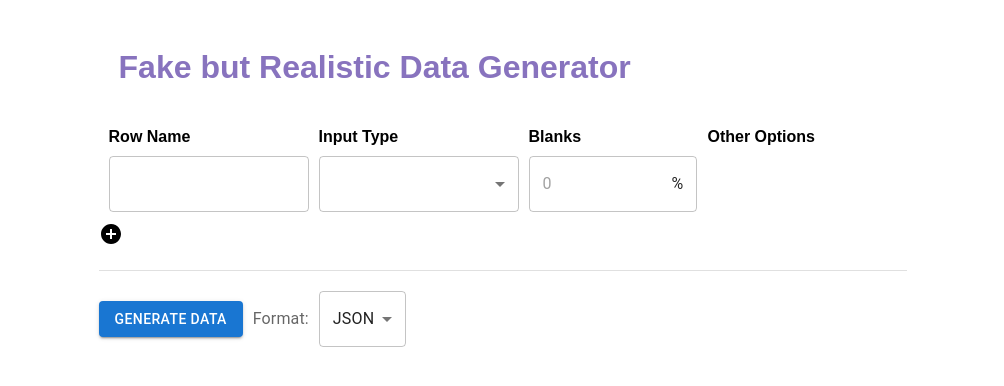
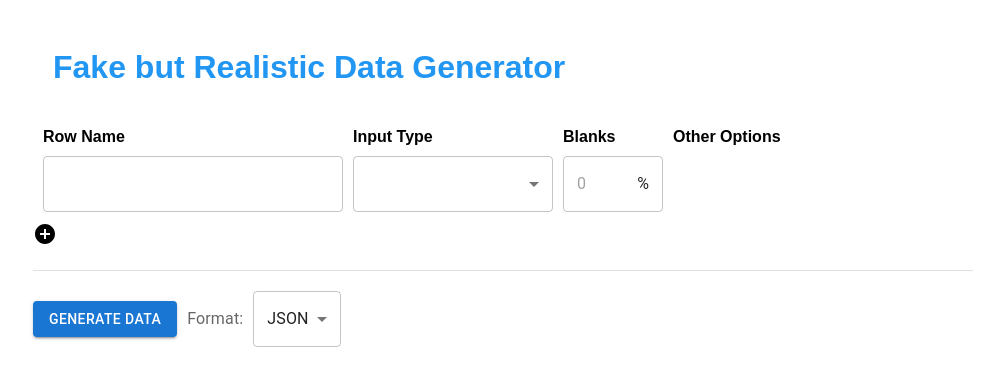
Before and after one commit to Irminrics/fake-but-realistic-data, a React (Vite) app: page / in a window 1280 px wide. Shown: the top 386 px of the page, without its empty margins (137-1141 px from the left). Built offline with nearby package versions, Linux system fonts and the light colour scheme.

Commit message:
Fix column flex bug

```diff
--- a/src/App.jsx
+++ b/src/App.jsx
@@ -1,23 +1,18 @@
 import * as React from 'react';
-import Welcome from './components/Header'
+import Header from './components/Header';
 import { basicInputTypes } from './inputType';
 
-import TextField from '@mui/material/TextField'
+import TextField from '@mui/material/TextField';
 import InputLabel from '@mui/material/InputLabel';
 import MenuItem from '@mui/material/MenuItem';
 import FormControl from '@mui/material/FormControl';
 import Select from '@mui/material/Select';
-import { LocalizationProvider } from '@mui/x-date-pickers';
-import { AdapterDayjs } from '@mui/x-date-pickers/AdapterDayjs'
-import { DatePicker } from '@mui/x-date-pickers/DatePicker';
-import { TimePicker } from '@mui/x-date-pickers/TimePicker';
-
 import AddCircleIcon from '@mui/icons-material/AddCircle';
 import Divider from '@mui/material/Divider';
 import Button from '@mui/material/Button';
 
 export default function App() {
-    const [type, setType] = React.useState("");
+    const [type, setType] = React.useState('');
     const [rows, setRows] = React.useState([{ name: '', type: '', blanks: '' }]);
     const [format, setFormat] = React.useState('JSON');
 
@@ -42,15 +37,15 @@ export default function App() {
 
         // Render input fields based on options
         return (
-            <div style={{ display: 'flex' }}>
+            <div style={{ minWidth: 600, display: 'flex' }}>
                 {selectedInputTypeInfo.options.map(option => {
                     switch (option) {
                         case 'address-line-text':
-                            return <TextField key={option} id="address-line-text" label="Address Line" variant="outlined" />;
+                            return <TextField key={option} id="address-line-text" label="Address Line" variant="outlined" sx={{ minWidth: 400, marginRight: '10px' }} />;
                         case 'min-num-text':
-                            return <TextField key={option} id="min-num-text" label="Min Number" inputProps={{ type: 'number'}} />;
+                            return <TextField key={option} id="min-num-text" label="Min Number" inputProps={{ type: 'number' }} sx={{ marginRight: '10px' }} />;
                         case 'max-num-text':
-                            return <TextField key={option} id="max-num-text" label="Max Number" inputProps={{ type: 'number'}} />;
+                            return <TextField key={option} id="max-num-text" label="Max Number" inputProps={{ type: 'number' }} sx={{ marginRight: '10px' }} />;
                         default:
                             return null;
                     }
@@ -61,18 +56,18 @@ export default function App() {
 
     return (
         <>
-            <Welcome/>
+            <Header />
             <div style={{ display: 'flex', alignItems: 'center', fontWeight: 'bold', marginBottom: '10px' }}>
-                <div style={{ minWidth: 200, flex: 1, marginLeft: '10px' }}>Row Name</div>
-                <div style={{ minWidth: 200, flex: 1, marginLeft: '10px' }}>Input Type</div>
-                <div style={{ minWidth: 100, flex: 1, marginLeft: '10px' }}>Blanks</div>
-                <div style={{ minWidth: 200, flex: 1, marginLeft: '10px' }}>Other Options</div>
+                <div style={{ minWidth: 300, marginLeft: '10px' }}>Row Name</div>
+                <div style={{ minWidth: 200, marginLeft: '10px' }}>Input Type</div>
+                <div style={{ minWidth: 100, width: 100, marginLeft: '10px' }}>Blanks</div>
+                <div style={{ minWidth: 300, marginLeft: '10px' }}>Other Options</div>
             </div>
             {rows.map((row, index) => (
                 <div key={index} style={{ display: 'flex', alignItems: 'center', marginBottom: '10px' }}>
                     {/* Row Name */}
                     <TextField
-                        sx={{minWidth: 200, flex: 1, marginLeft: '10px' }}
+                        sx={{ minWidth: 300, marginLeft: '10px' }}
                         value={row.name}
                         onChange={(e) => {
                             const newName = e.target.value;
@@ -80,11 +75,10 @@ export default function App() {
                         }}
                         label=""
                         variant="outlined"
-                        style={{ flex: 1 }}
                     />
 
                     {/* Dropdown Type Selector */}
-                    <FormControl sx={{minWidth: 200, flex: 1, marginLeft: '10px' }}>
+                    <FormControl sx={{ minWidth: 200, marginLeft: '10px' }}>
                         <InputLabel id={`select-type-label-${index}`}></InputLabel>
                         <Select
                             labelId={`select-type-label-${index}`}
@@ -104,7 +98,7 @@ export default function App() {
 
                     {/* Percentage of Blanks Input */}
                     <TextField
-                        sx={{minWidth: 100, flex: 1, marginLeft: '10px' }}
+                        sx={{ minWidth: 100, width: 100, marginLeft: '10px' }}
                         value={row.blanks}
                         onChange={(e) => {
                             const newBlanks = e.target.value;
@@ -116,22 +110,22 @@ export default function App() {
                             endAdornment: '%',
                             inputProps: { min: 0, max: 100 }
                         }}
-                        style={{ flex: 1 }}
                         placeholder="0"
                     />
 
                     {/* Other Options */}
-                    <div style={{ minWidth: 200, flex: 1, marginLeft: '10px' }}>
+                    <div style={{ minWidth: 300, marginLeft: '10px'}}>
                         {renderInputFields(basicInputTypes.find(inputType => inputType.name === row.type))}
                     </div>
                 </div>
             ))}
 
+            {/* Add New Row Button */}
             <AddCircleIcon onClick={handleAddRow} style={{ marginLeft: 'auto', cursor: 'pointer' }} />
 
+            <Divider style={{ margin: '20px 0' }} />
 
             {/* Generate Data Button with Format Dropdown Picker */}
-            <Divider style={{ margin: '20px 0' }} />
             <div style={{ display: 'flex', alignItems: 'center' }}>
                 <Button variant="contained" color="primary" style={{ marginRight: '10px' }}>
                     Generate Data
--- a/src/css/main.css
+++ b/src/css/main.css
@@ -10,5 +10,5 @@ border-radius: 10px;
 }
 
 h1 {
-color: #8873be;
+color: #2196f3;
 }
```
